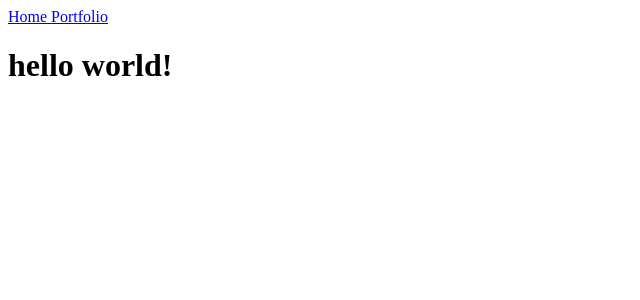
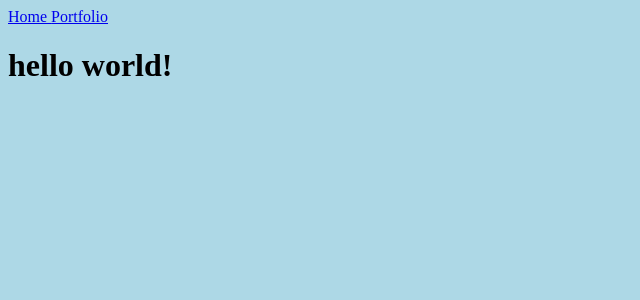
Before and after one commit to codyduong/artNcode, a Jekyll site: the page built from index.html, in a window 1280 px wide. Shown: the top 300 px of the page, without its empty margins (0-640 px from the left). Built offline with Jekyll 4.4.1, drawn with Linux system fonts in a browser that asks for light colours.

Commit message:
sass->css

```diff
--- a/_sass/main.scss
+++ /dev/null
@@ -1,3 +0,0 @@
-.current {
-  color: green;
-}
--- /dev/null
+++ b/assets/css/styles.css
@@ -0,0 +1,3 @@
+body {
+	background-color: lightblue;
+}
--- a/assets/css/styles.scss
+++ /dev/null
@@ -1,3 +0,0 @@
----
----
-@import "main";
--- a/portfolio.html
+++ b/portfolio.html
@@ -1,4 +1,3 @@
-<!doctype html>
 ---
 layout: portfolio
 title: Portfolio
```
